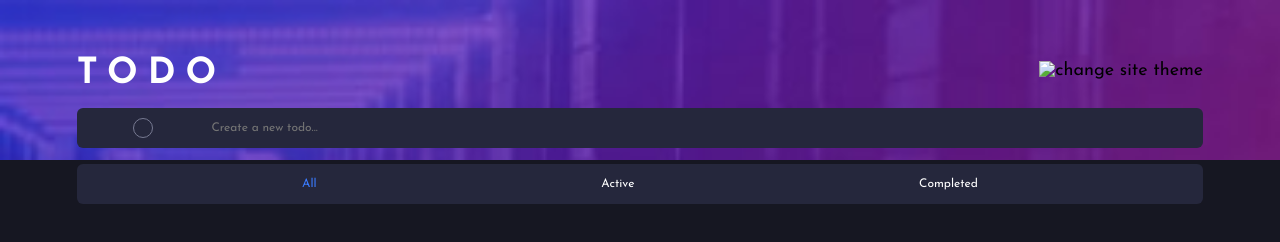
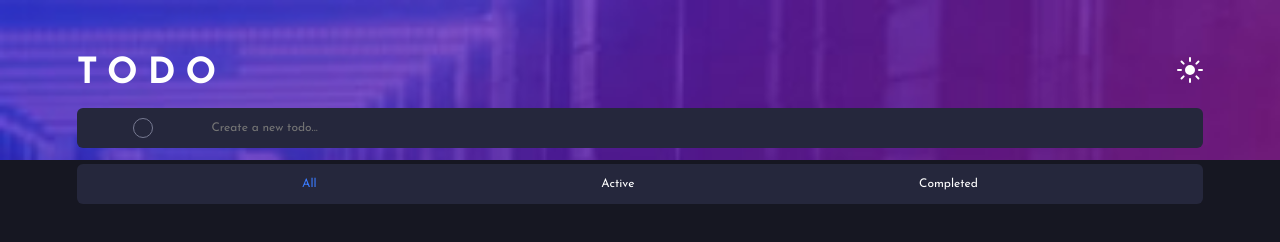
Before and after one commit to TheMozzarellaCat/Todo-Web-App, a plain HTML site: page index.html in a window 1280 px wide. Drawn offline with Linux system fonts and the light colour scheme; the site is published under a folder, as on GitHub Pages, so addresses that start at the root find nothing.

Commit message:
I am killing myself 🙏🙏🙏🙏

```diff
--- a/index.html
+++ b/index.html
@@ -26,7 +26,7 @@
       <header>
         <h1>todo</h1>
         <img
-          src="/images/icon-sun.svg"
+          src="images/icon-sun.svg"
           alt="change site theme"
           id="themeSwitcher"
         />
```
